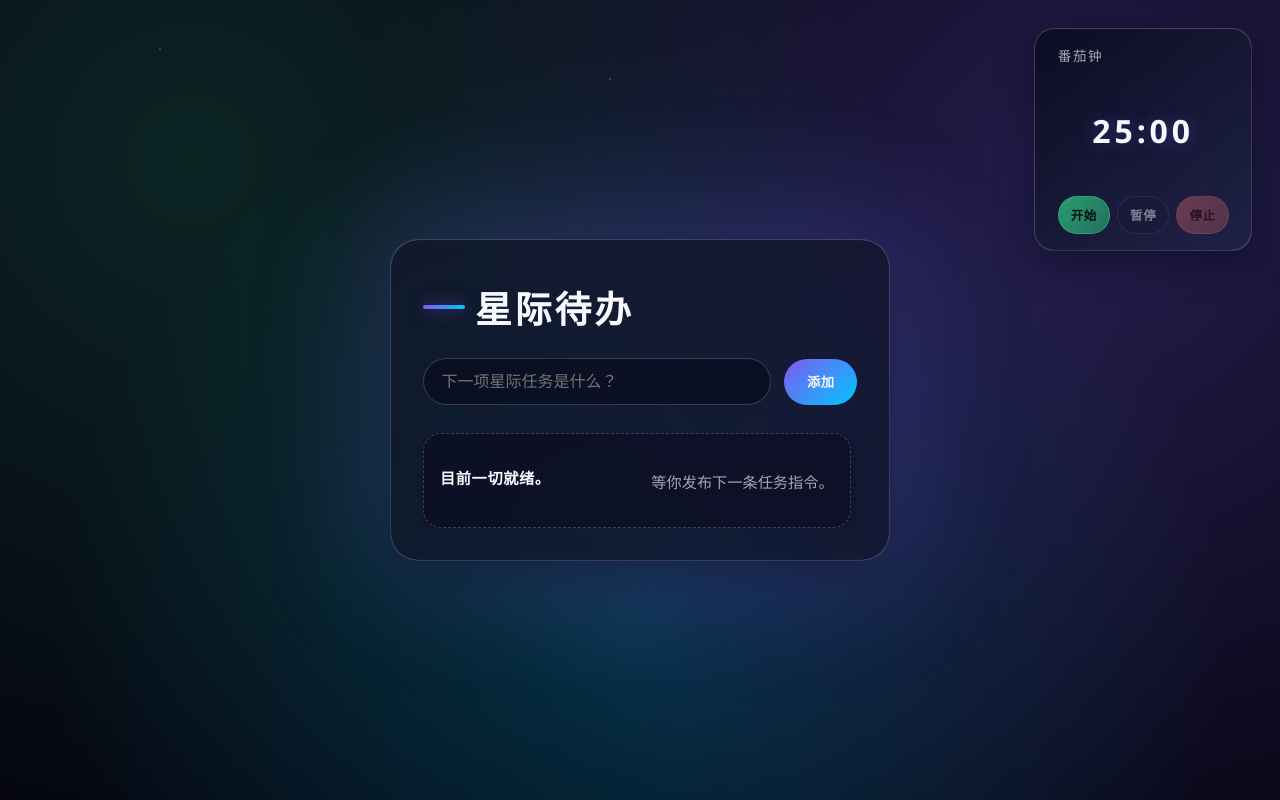
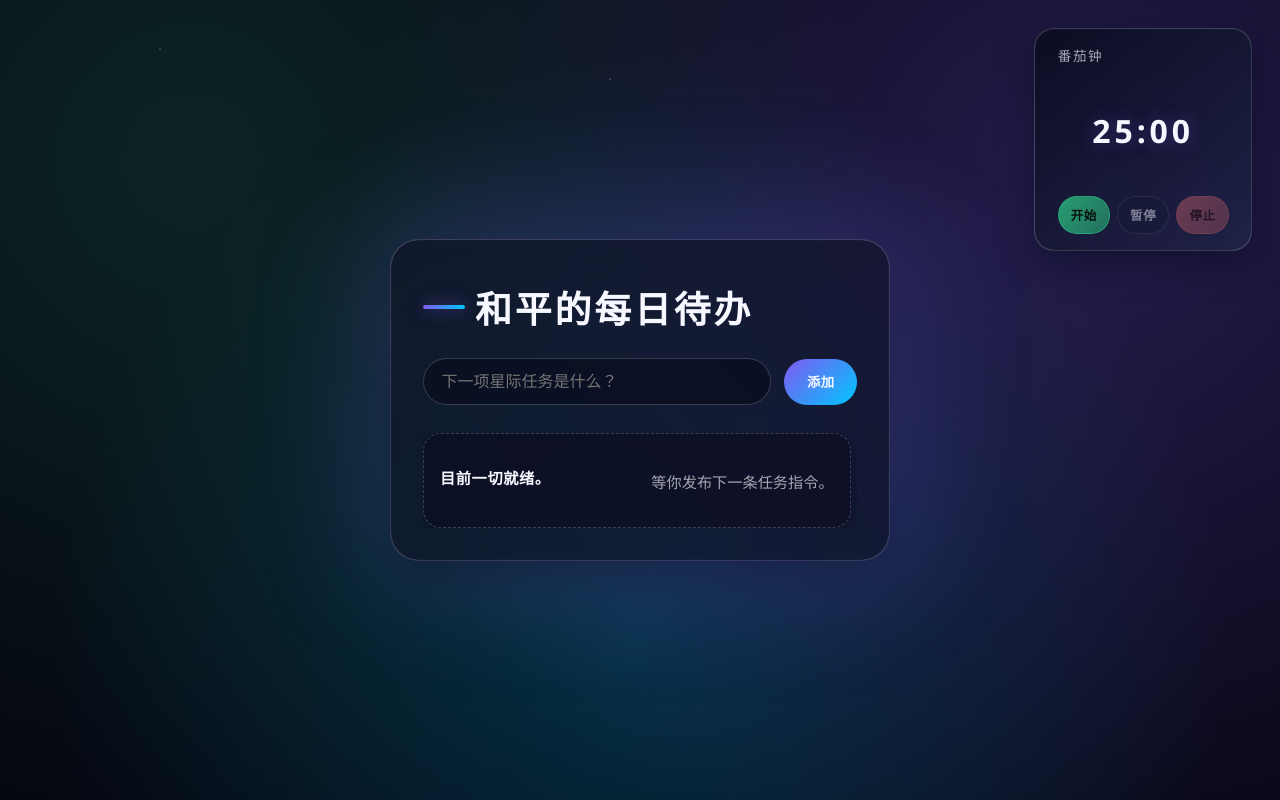
Before and after one commit to hepingfly/demo-hello, a plain HTML site: page index.html in a window 1280 px wide. Drawn offline with Linux system fonts and the light colour scheme.

Commit message:
Rename todo app to peaceful daily theme

```diff
--- a/index.html
+++ b/index.html
@@ -3,7 +3,7 @@
 <head>
   <meta charset="UTF-8">
   <meta name="viewport" content="width=device-width, initial-scale=1.0">
-  <title>星际待办</title>
+  <title>和平的每日待办</title>
   <style>
     :root {
       color-scheme: dark;
@@ -468,7 +468,7 @@
     </div>
   </aside>
   <main class="card">
-    <h1><span></span>星际待办</h1>
+    <h1><span></span>和平的每日待办</h1>
     <form id="todo-form" autocomplete="off">
       <input id="todo-input" type="text" placeholder="下一项星际任务是什么？" aria-label="新增待办事项">
       <button type="submit">添加</button>
```
